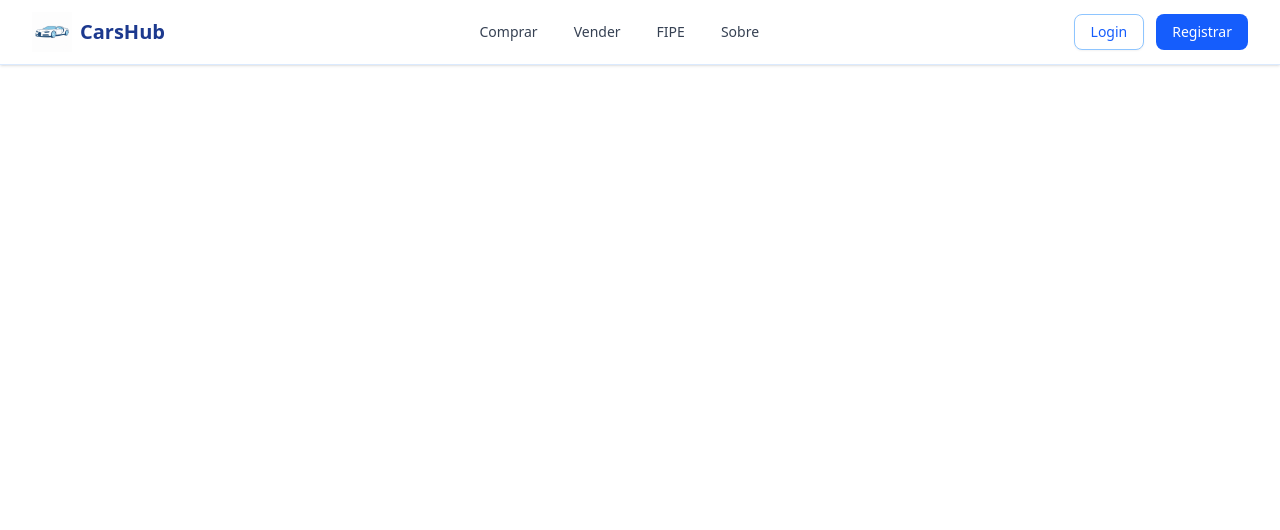
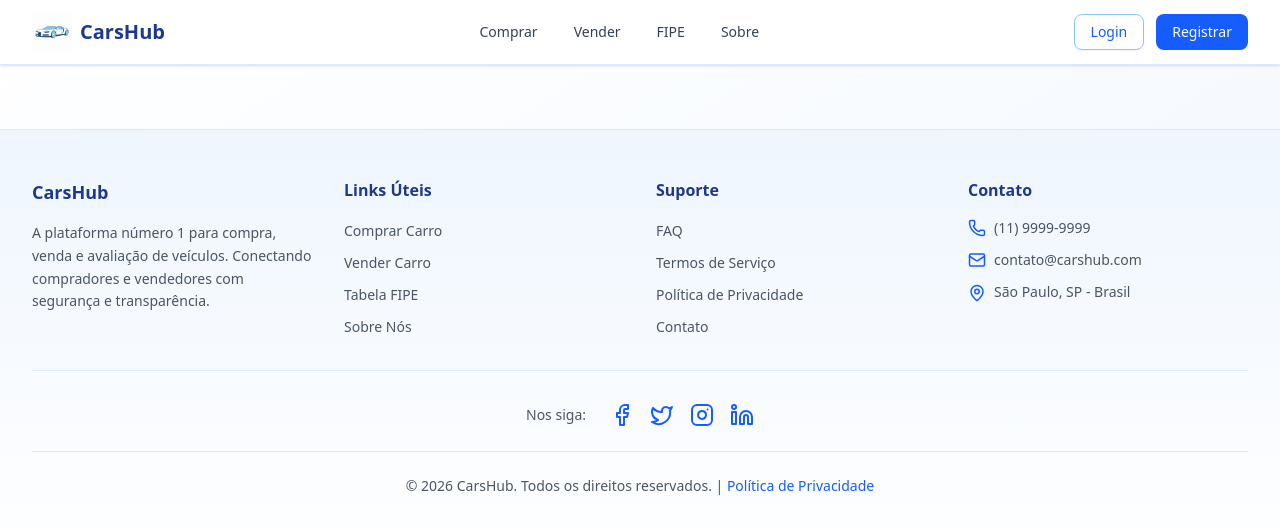
Before and after one commit to MateusLyoshka/CarSales, a Next.js app: page / in a window 1280 px wide. Shown: the top 530 px of the page. Built offline with nearby package versions, Linux system fonts and the light colour scheme.

Commit message:
add footer component with social links and contact information

```diff
--- a/app/page.tsx
+++ b/app/page.tsx
@@ -5,11 +5,13 @@ import { Input } from "@/components/ui/input";
 import { Label } from "@/components/ui/label";
 import { Card, CardContent, CardDescription, CardHeader, CardTitle } from "@/components/ui/card";
 import Header from "@/components/header/header";
+import Footer from "@/components/footer/footer";
 
 export default function LoginPage() {
   return (
-    <div className="">
+    <div className="min-h-screen bg-linear-to-br from-white to-blue-50">
       <Header />
+      <Footer />
     </div>
   );
 }
--- /dev/null
+++ b/components/footer/footer.tsx
@@ -0,0 +1,130 @@
+"use client";
+
+import Link from "next/link";
+import { Button } from "@/components/ui/button";
+import { Mail, Phone, MapPin, Facebook, Twitter, Instagram, Linkedin } from "lucide-react";
+
+export default function Footer() {
+  return (
+    <footer className="bg-gradient-to-b from-blue-50 to-white border-t border-blue-100 mt-16">
+      <div className="max-w-7xl mx-auto px-4 sm:px-6 lg:px-8 py-12">
+        {/* Conteúdo Principal */}
+        <div className="grid grid-cols-1 md:grid-cols-4 gap-8 mb-8">
+          {/* Sobre */}
+          <div>
+            <h3 className="text-lg font-bold text-blue-900 mb-4">CarsHub</h3>
+            <p className="text-gray-600 text-sm leading-relaxed">
+              A plataforma número 1 para compra, venda e avaliação de veículos.
+              Conectando compradores e vendedores com segurança e transparência.
+            </p>
+          </div>
+
+          {/* Links Úteis */}
+          <div>
+            <h4 className="text-md font-semibold text-blue-900 mb-4">Links Úteis</h4>
+            <ul className="space-y-2">
+              <li>
+                <Link href="#" className="text-gray-600 hover:text-blue-600 text-sm">
+                  Comprar Carro
+                </Link>
+              </li>
+              <li>
+                <Link href="#" className="text-gray-600 hover:text-blue-600 text-sm">
+                  Vender Carro
+                </Link>
+              </li>
+              <li>
+                <Link href="#" className="text-gray-600 hover:text-blue-600 text-sm">
+                  Tabela FIPE
+                </Link>
+              </li>
+              <li>
+                <Link href="#" className="text-gray-600 hover:text-blue-600 text-sm">
+                  Sobre Nós
+                </Link>
+              </li>
+            </ul>
+          </div>
+
+          {/* Suporte */}
+          <div>
+            <h4 className="text-md font-semibold text-blue-900 mb-4">Suporte</h4>
+            <ul className="space-y-2">
+              <li>
+                <Link href="#" className="text-gray-600 hover:text-blue-600 text-sm">
+                  FAQ
+                </Link>
+              </li>
+              <li>
+                <Link href="#" className="text-gray-600 hover:text-blue-600 text-sm">
+                  Termos de Serviço
+                </Link>
+              </li>
+              <li>
+                <Link href="#" className="text-gray-600 hover:text-blue-600 text-sm">
+                  Política de Privacidade
+                </Link>
+              </li>
+              <li>
+                <Link href="#" className="text-gray-600 hover:text-blue-600 text-sm">
+                  Contato
+                </Link>
+              </li>
+            </ul>
+          </div>
+
+          {/* Contato */}
+          <div>
+            <h4 className="text-md font-semibold text-blue-900 mb-4">Contato</h4>
+            <ul className="space-y-3">
+              <li className="flex items-center space-x-2 text-gray-600 text-sm">
+                <Phone size={18} className="text-blue-600" />
+                <span>(11) 9999-9999</span>
+              </li>
+              <li className="flex items-center space-x-2 text-gray-600 text-sm">
+                <Mail size={18} className="text-blue-600" />
+                <span>contato@carshub.com</span>
+              </li>
+              <li className="flex items-start space-x-2 text-gray-600 text-sm">
+                <MapPin size={18} className="text-blue-600 flex-shrink-0 mt-0.5" />
+                <span>São Paulo, SP - Brasil</span>
+              </li>
+            </ul>
+          </div>
+        </div>
+
+        {/* Divisor */}
+        <div className="border-t border-blue-100 py-8">
+          {/* Redes Sociais */}
+          <div className="flex items-center justify-center mb-6">
+            <span className="text-gray-600 text-sm mr-6 font-medium">Nos siga:</span>
+            <div className="flex space-x-4">
+              <Link href="#" className="text-blue-600 hover:text-blue-700 transition">
+                <Facebook size={24} />
+              </Link>
+              <Link href="#" className="text-blue-600 hover:text-blue-700 transition">
+                <Twitter size={24} />
+              </Link>
+              <Link href="#" className="text-blue-600 hover:text-blue-700 transition">
+                <Instagram size={24} />
+              </Link>
+              <Link href="#" className="text-blue-600 hover:text-blue-700 transition">
+                <Linkedin size={24} />
+              </Link>
+            </div>
+          </div>
+
+          {/* Copyright */}
+          <div className="text-center border-t border-blue-100 pt-6">
+            <p className="text-gray-600 text-sm">
+              © 2026 CarsHub. Todos os direitos reservados. |{" "}
+              <Link href="#" className="text-blue-600 hover:text-blue-700">
+                Política de Privacidade
+              </Link>
+            </p>
+          </div>
+        </div>
+      </div>
+    </footer>
+  );
+}
```
